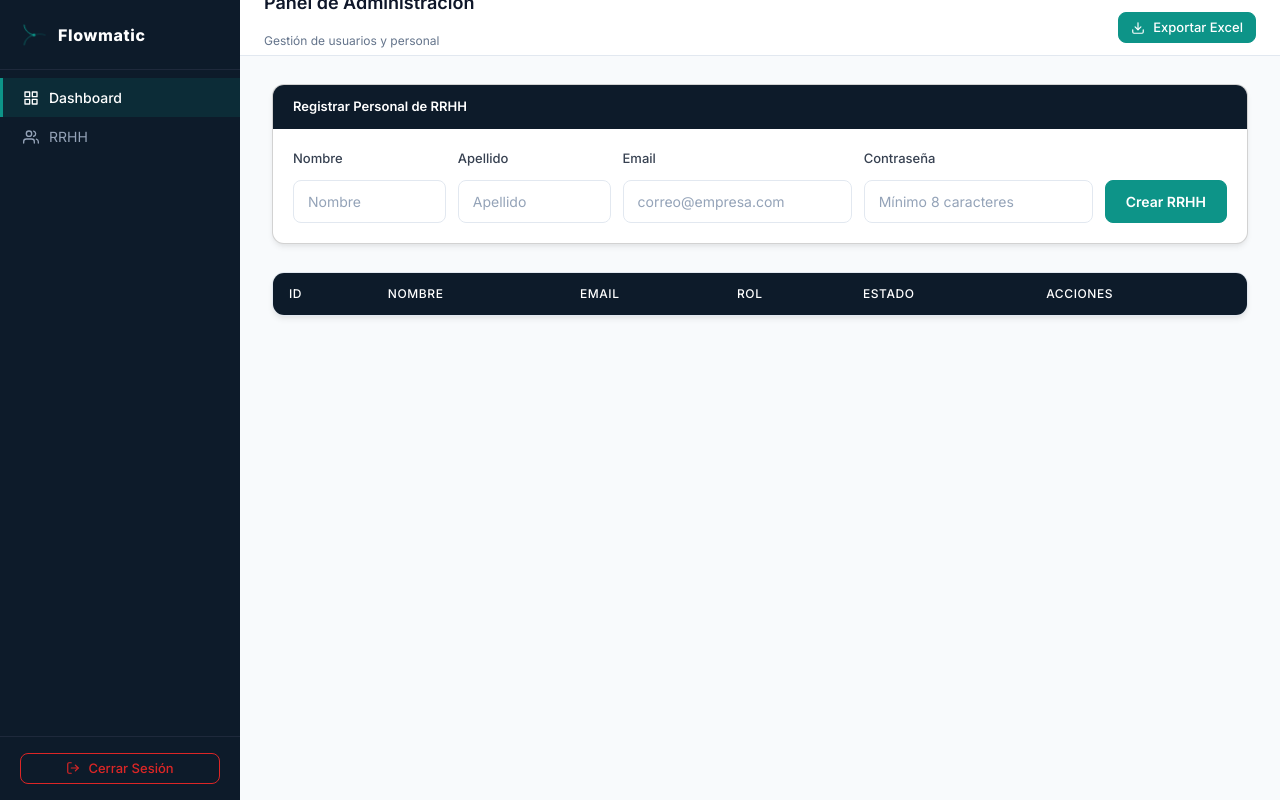
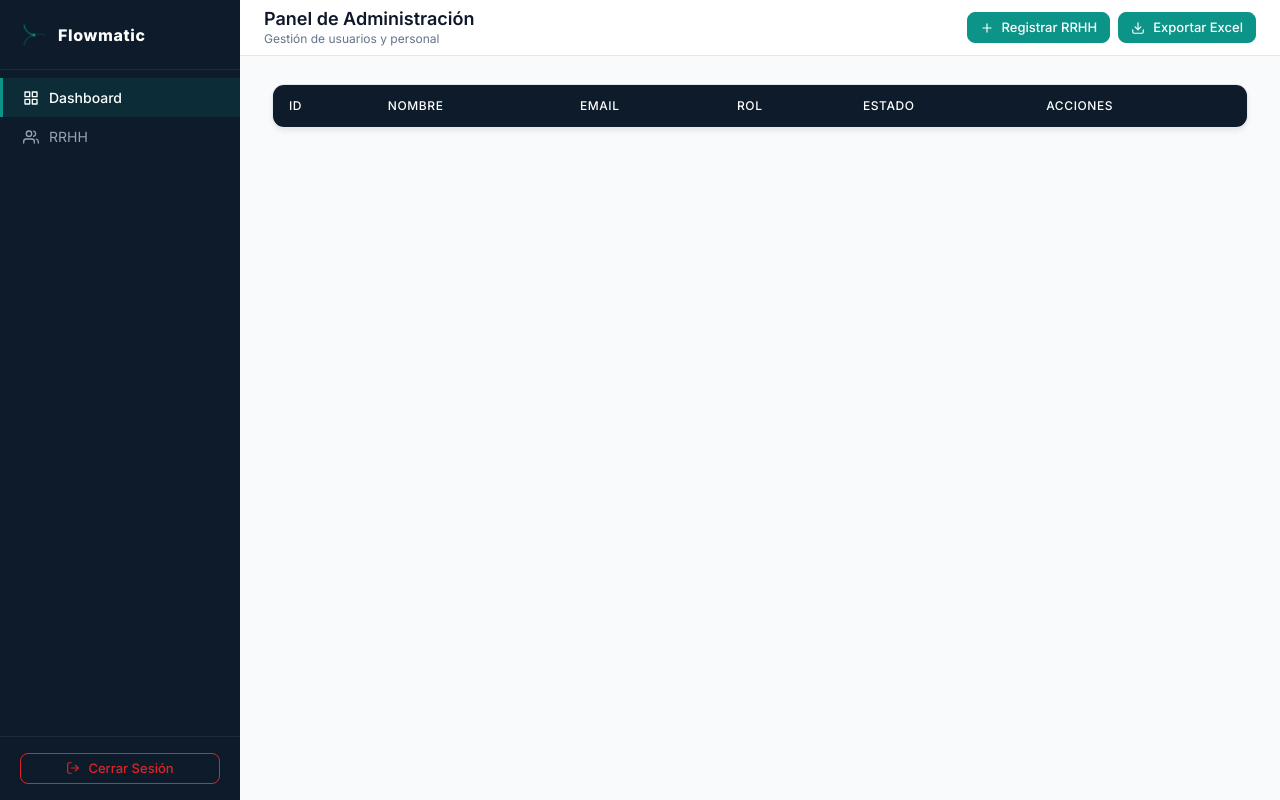
Before and after one commit to julidev0/flowmatic_admin, a Django app: page /admin-panel/ in a window 1280 px wide. Run offline with Django 5.2, Linux system fonts and the light colour scheme; the visitor is signed in with stand-in values (Sample User, id 1); data that the repository does not hold is empty.

Commit message:
Cambios en la vista de Admin.html

```diff
--- a/config/settings.py
+++ b/config/settings.py
@@ -50,7 +50,7 @@ WSGI_APPLICATION = 'config.wsgi.application'
 DATABASES = {
     'default': {
         'ENGINE': 'django.db.backends.postgresql',
-        'NAME': 'gestion',
+        'NAME': 'Base',
         'USER': 'postgres',
         'PASSWORD': '12345',
         'HOST': 'localhost',
--- a/static/css/admin.css
+++ b/static/css/admin.css
@@ -16,6 +16,7 @@
   display: flex;
   flex-direction: column;
   min-width: 0;
+  margin-left: var(--fm-sidebar-width);
   background: var(--fm-bg);
 }
 
--- a/static/css/base.css
+++ b/static/css/base.css
@@ -649,12 +649,14 @@ body {
 
 .fm-sidebar {
   width: var(--fm-sidebar-width);
-  min-height: 100vh;
+  height: 100vh;
   background: var(--fm-brand-dark);
   display: flex;
   flex-direction: column;
-  position: sticky;
+  position: fixed;
   top: 0;
+  left: 0;
+  z-index: 100;
 }
 
 .fm-sidebar-header {
@@ -757,18 +759,22 @@ body {
   position: sticky;
   top: 0;
   z-index: 100;
+  overflow: visible;
 }
 
 .fm-topbar-title {
   font-size: var(--fm-size-h3);
   font-weight: 600;
   color: var(--fm-text);
+  line-height: 1.3;
+  margin: 0;
 }
 
 .fm-topbar-sub {
   font-size: var(--fm-size-caption);
   color: var(--fm-text-muted);
-  margin-top: 1px;
+  margin: 1px 0 0 0;
+  line-height: 1.4;
 }
 
 /* ── LINK SIMPLE ────────────────────────────── */
--- a/templates/admin.html
+++ b/templates/admin.html
@@ -56,10 +56,16 @@
         <p class="fm-topbar-title">Panel de Administración</p>
         <p class="fm-topbar-sub">Gestión de usuarios y personal</p>
       </div>
+      <div style="display:flex; gap:8px;">
+        <button type="button" class="btn btn-primary btn-sm" data-bs-toggle="modal" data-bs-target="#modalRegistrarRRHH">
+          <svg width="14" height="14" viewBox="0 0 24 24" fill="none" stroke="currentColor" stroke-width="2" stroke-linecap="round" stroke-linejoin="round"><line x1="12" y1="5" x2="12" y2="19"/><line x1="5" y1="12" x2="19" y2="12"/></svg>
+          Registrar RRHH
+        </button>
         <a href="{% url 'exportar_excel' %}" class="btn btn-primary btn-sm">
           <svg width="14" height="14" viewBox="0 0 24 24" fill="none" stroke="currentColor" stroke-width="2" stroke-linecap="round" stroke-linejoin="round"><path d="M21 15v4a2 2 0 0 1-2 2H5a2 2 0 0 1-2-2v-4"/><polyline points="7 10 12 15 17 10"/><line x1="12" y1="15" x2="12" y2="3"/></svg>
           Exportar Excel
         </a>
+      </div>
     </header>
 
     <div class="admin-content">
@@ -74,27 +80,32 @@
         <div class="alert alert-success">Usuario editado correctamente.</div>
       {% endif %}
 
-      <div class="card" style="margin-bottom:28px;">
-        <div class="card-header-dark">Registrar Personal de RRHH</div>
-        <div style="padding:20px;">
+      {% spaceless %}
+      <div class="modal fade" id="modalRegistrarRRHH" tabindex="-1" aria-hidden="true">
+        <div class="modal-dialog modal-dialog-centered">
+          <div class="modal-content" style="border:none; border-radius:var(--fm-radius-lg); overflow:hidden;">
+            <div class="modal-header" style="background:var(--fm-brand-dark); color:#fff; border:none;">
+              <h5 class="modal-title" style="font-weight:700;">Registrar Personal RRHH</h5>
+              <button type="button" class="btn-close btn-close-white" data-bs-dismiss="modal" aria-label="Cerrar"></button>
+            </div>
             <form action="{% url 'crear_rrhh' %}" method="post">
               {% csrf_token %}
-            <div class="admin-form-row">
-              <div class="form-group" style="margin-bottom:0;">
+              <div class="modal-body" style="padding:24px;">
+                <div class="form-group">
                   <label class="form-label">Nombre</label>
                   <input type="text" name="username" class="form-input"
                          required minlength="2" maxlength="50"
                          pattern="[A-Za-záéíóúÁÉÍÓÚñÑ\s]+" title="Solo letras y espacios"
                          placeholder="Nombre">
                 </div>
-              <div class="form-group" style="margin-bottom:0;">
+                <div class="form-group">
                   <label class="form-label">Apellido</label>
                   <input type="text" name="apellido" class="form-input"
                          required minlength="2" maxlength="50"
                          pattern="[A-Za-záéíóúÁÉÍÓÚñÑ\s]+" title="Solo letras y espacios"
                          placeholder="Apellido">
                 </div>
-              <div class="form-group" style="margin-bottom:0;">
+                <div class="form-group">
                   <label class="form-label">Email</label>
                   <input type="email" name="email" class="form-input"
                          required maxlength="100" placeholder="correo@empresa.com">
@@ -105,13 +116,16 @@
                          required minlength="8" maxlength="100"
                          placeholder="Mínimo 8 caracteres">
                 </div>
-              <div style="display:flex; align-items:flex-end;">
-                <button type="submit" class="btn btn-primary" style="width:100%;">Crear RRHH</button>
               </div>
+              <div class="modal-footer" style="border-top:1px solid var(--fm-border); padding:16px 24px;">
+                <button type="button" class="btn btn-secondary" data-bs-dismiss="modal">Cancelar</button>
+                <button type="submit" class="btn btn-primary">Crear RRHH</button>
               </div>
             </form>
           </div>
         </div>
+      </div>
+      {% endspaceless %}
 
       <div class="table-container">
         <table class="data-table">
```
Also changed, not shown: insertar_usuario_prueba.py (added, +45 -0 lines). Lines whose indentation alone changed are shown as unchanged.
